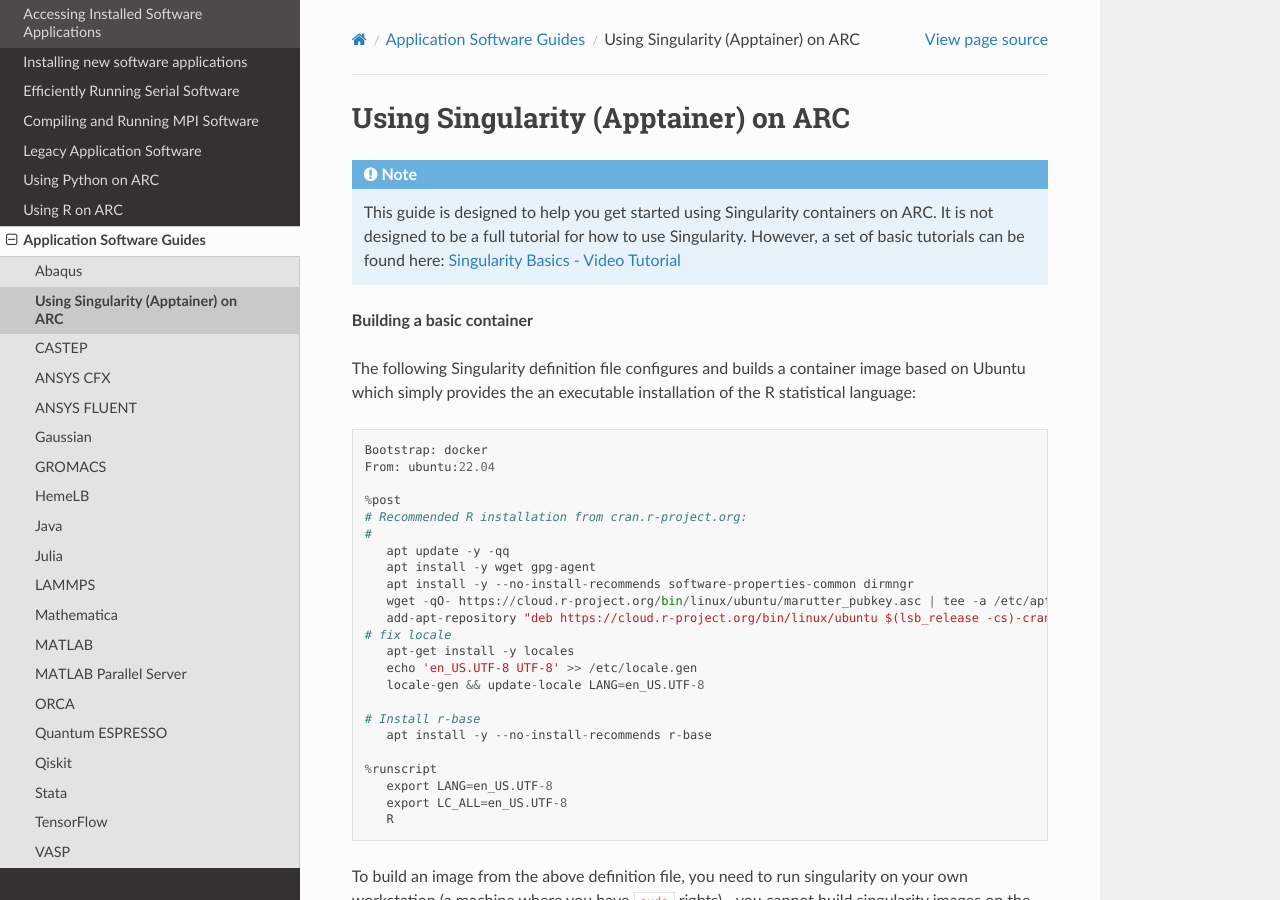
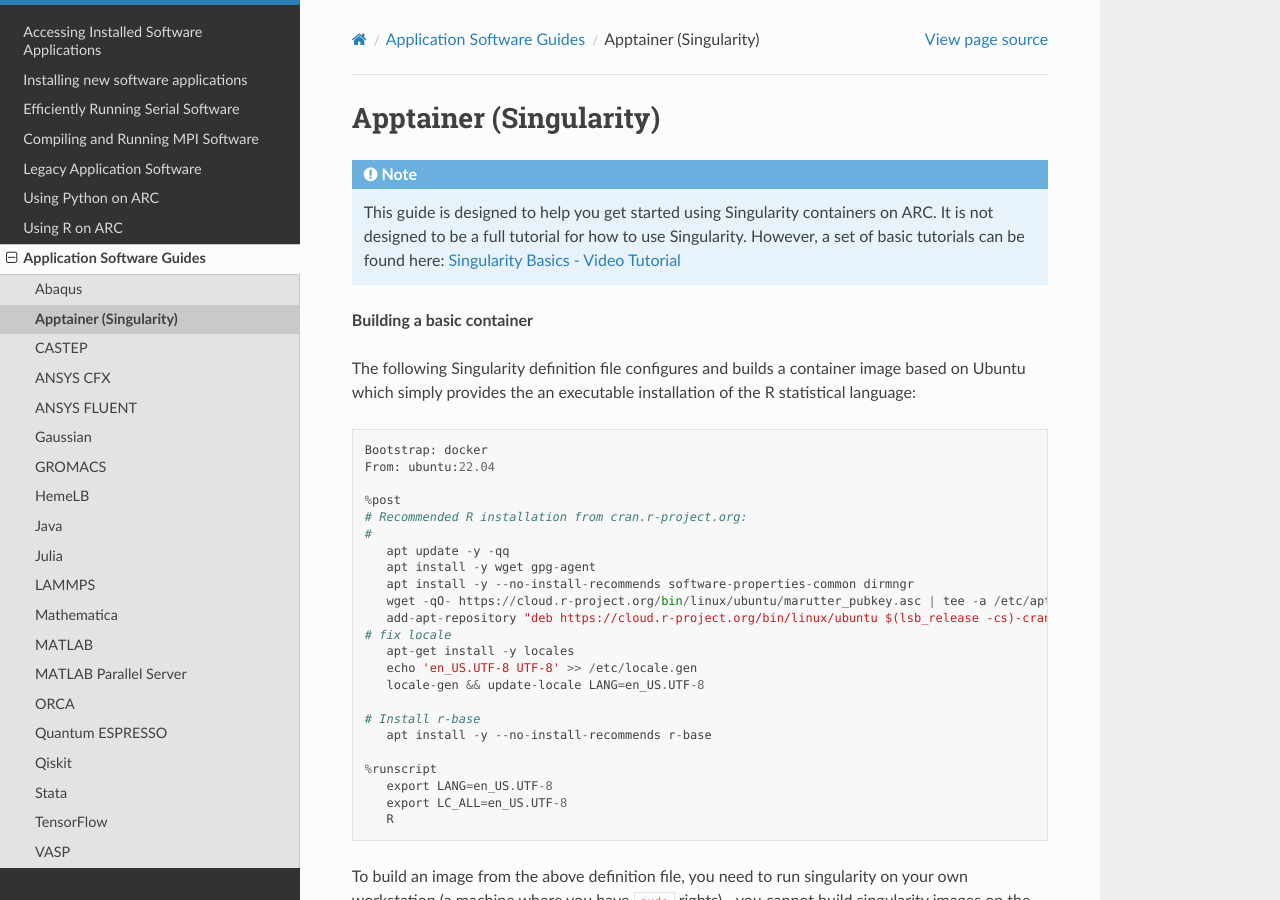
Before and after one commit to oxford-arc/arc-software-guide, a Sphinx documentation site: the page built from docs/source/apps/arc_apptainer.rst, in a window 1280 px wide and 900 px high. Built offline with Sphinx 7.4.7 and the Read the Docs theme 2.0.0, drawn with Linux system fonts in a browser that asks for light colours.

Commit message:
Update arc_apptainer.rst

```diff
--- a/docs/source/apps/arc_apptainer.rst
+++ b/docs/source/apps/arc_apptainer.rst
@@ -1,5 +1,5 @@
-Using Singularity (Apptainer) on ARC
-------------------------------------
+Apptainer (Singularity)
+-----------------------
 
 .. note::
   This guide is designed to help you get started using Singularity containers on ARC. It is not designed to be a full tutorial for how to use Singularity.
```
